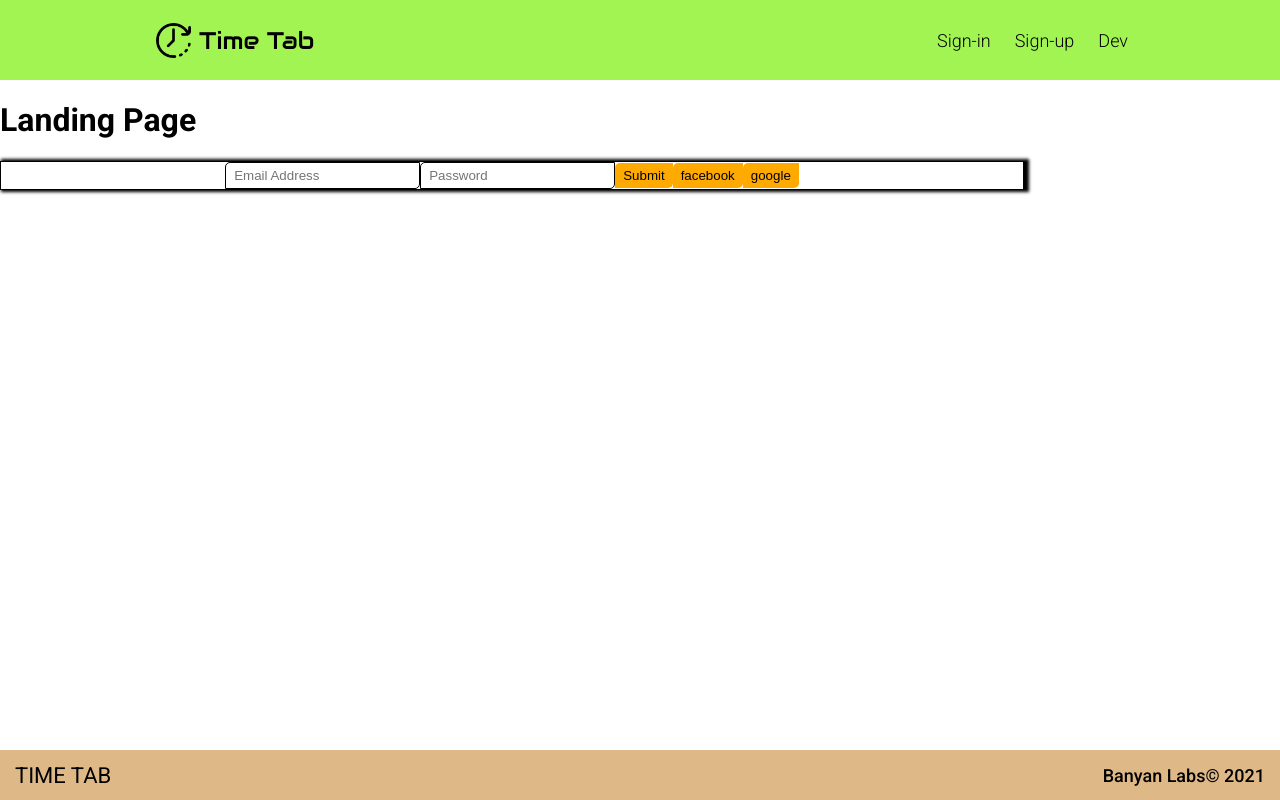
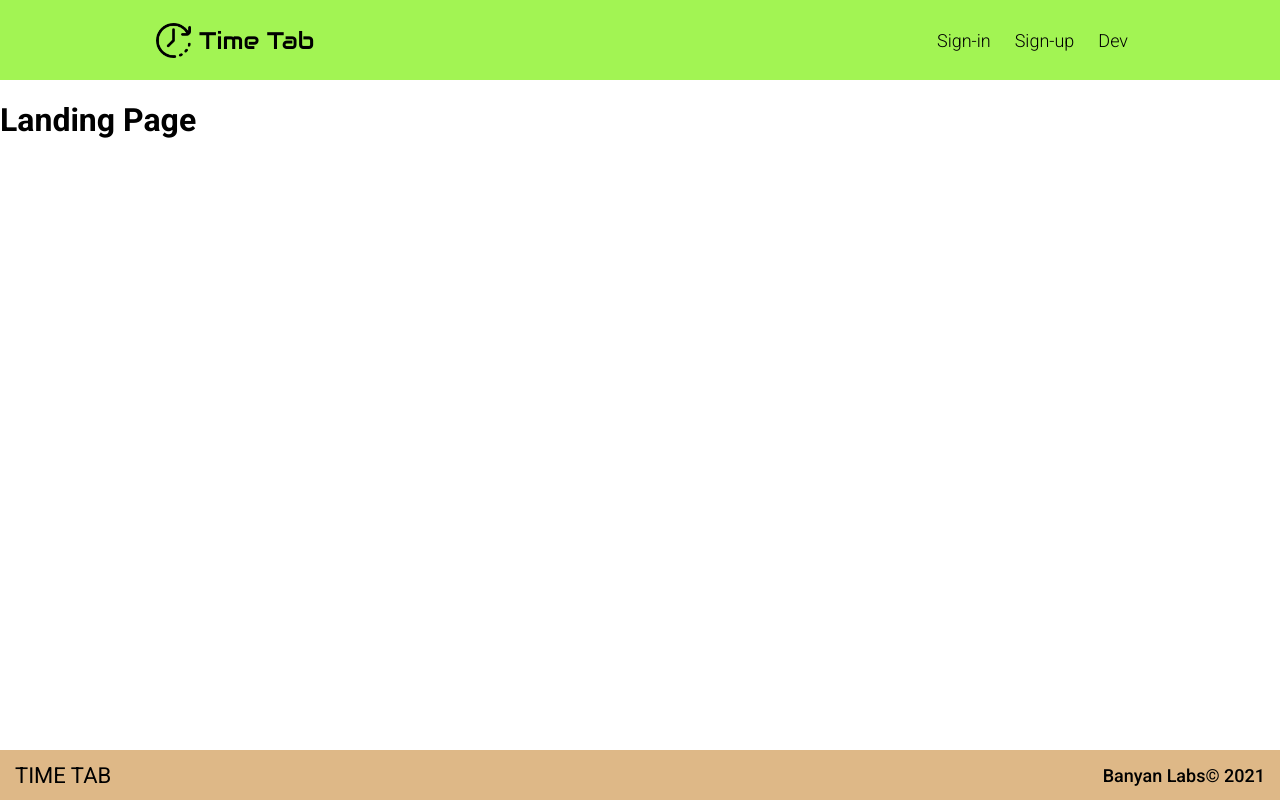
Before and after one commit to Banyan-Labs/time-tracking-app-board, a React (Create React App) app: page / in a window 1280 px wide. Built offline with nearby package versions, Linux system fonts and the light colour scheme.

Commit message:
Update App.jsx

```diff
--- a/src/App.jsx
+++ b/src/App.jsx
@@ -7,7 +7,6 @@ import { AuthProvider } from './Context/AuthContext';
 import routes from './routes';
 import { GlobalStyle } from './styles/GlobalStyles';
 import Navbar from './Components/Navbar';
-import SignIn from './Components/userComfermation/SignIn';
 
 const App = () => (
   <AuthProvider>
@@ -25,7 +24,6 @@ const App = () => (
           />
         ))}
       </Switch>
-      <SignIn />
       <Footer />
     </Router>
   </AuthProvider>
```
